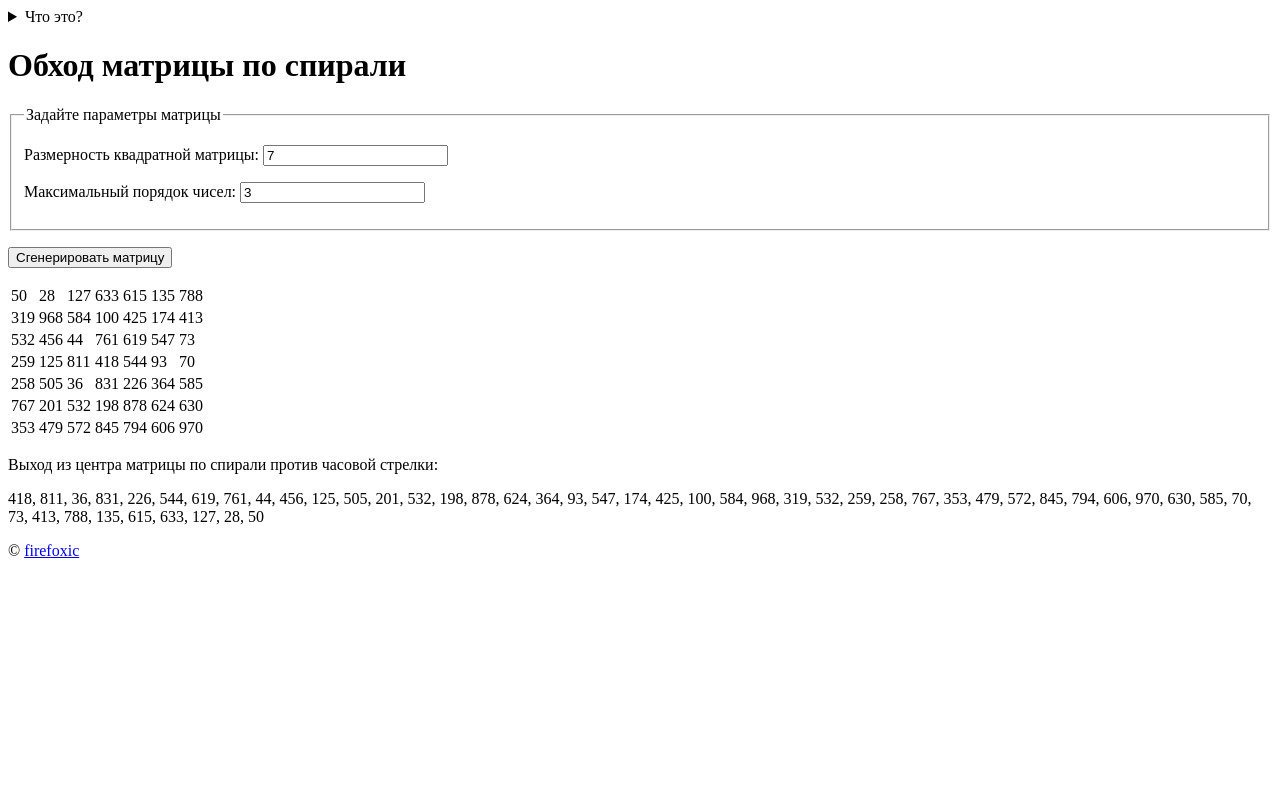
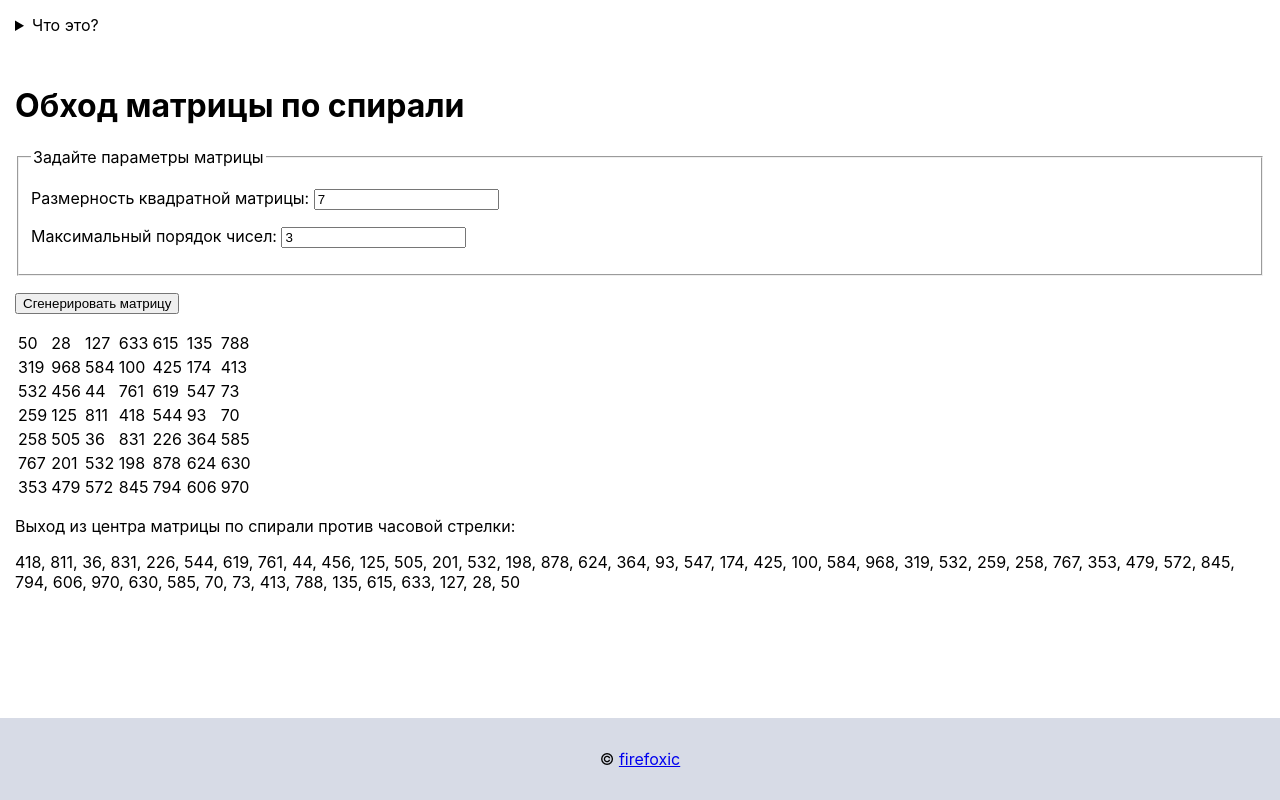
Before and after one commit to firefoxic/spiral-matrix, a website with bundled scripts: page index.html in a window 1280 px wide. Built offline with nearby package versions, Linux system fonts and the light colour scheme.

Commit message:
Add styles for Page

```diff
--- /dev/null
+++ b/bem/Page/-Body/Page-Body.css
@@ -0,0 +1,8 @@
+.Page-Body {
+  all: unset;
+  box-sizing: border-box;
+  display: grid;
+  grid-template-rows: auto 1fr auto;
+  grid-template-columns: 100%;
+  min-height: 100vh;
+}
--- /dev/null
+++ b/bem/Page/-Content/Page-Content.css
@@ -0,0 +1,8 @@
+.Page-Content {
+  all: unset;
+  box-sizing: border-box;
+  display: block;
+  max-width: 100%;
+  padding: 15px;
+  font-family: var(--font-system);
+}
--- /dev/null
+++ b/bem/Page/-Footer/Page-Footer.css
@@ -0,0 +1,8 @@
+.Page-Footer {
+  all: unset;
+  box-sizing: border-box;
+  display: flex;
+  justify-content: center;
+  padding: 15px;
+  background-color: rgb(215, 219, 230);
+}
--- /dev/null
+++ b/bem/Page/-Header/Page-Header.css
@@ -0,0 +1,6 @@
+.Page-Header {
+  all: unset;
+  box-sizing: border-box;
+  display: block;
+  padding: 15px;
+}
--- /dev/null
+++ b/bem/Page/Page.css
@@ -0,0 +1,8 @@
+.Page {
+  all: unset;
+  box-sizing: border-box;
+  display: block;
+  max-width: 100%;
+  height: 100vh;
+  font-family: var(--font-system);
+}
--- a/main.css
+++ b/main.css
@@ -1 +1,6 @@
 @import "./bem/Root/Root.css";
+@import "./bem/Page/Page.css";
+@import "./bem/Page/-Body/Page-Body.css";
+@import "./bem/Page/-Header/Page-Header.css";
+@import "./bem/Page/-Content/Page-Content.css";
+@import "./bem/Page/-Footer/Page-Footer.css";
```
